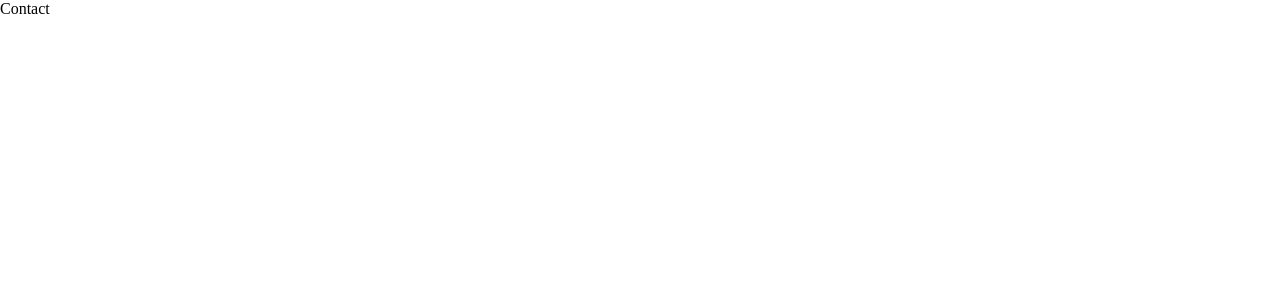
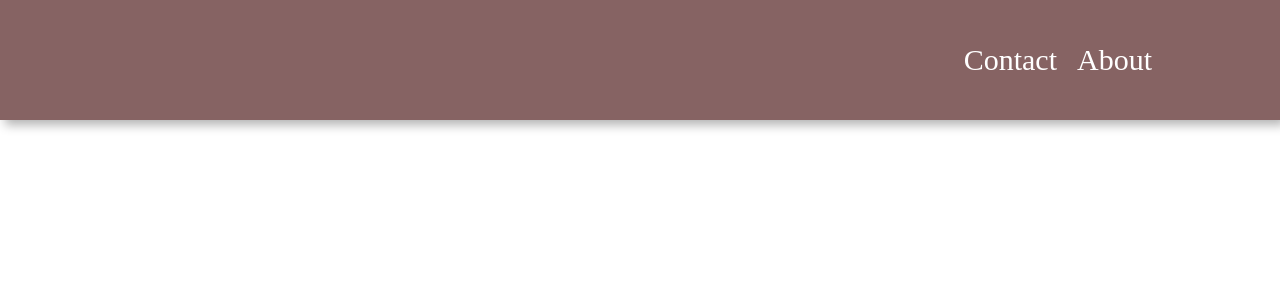
Before and after one commit to DTarkh/tbcx-react.js, a React (Vite) app: page / in a window 1280 px wide. Shown: the top 300 px of the page. Built offline with nearby package versions, Linux system fonts and the light colour scheme.

Commit message:
added navigation to navbar

```diff
--- a/src/ContactPage/Contact.jsx
+++ b/src/ContactPage/Contact.jsx
@@ -1,8 +1,11 @@
+import Navbar from "../Navigation/Navbar"
 
 
 const Contact = () => {
   return (
-    <div>Contact</div>
+    <div>
+      <Navbar/>
+    </div>
   )
 }
 
--- a/src/Navigation/Navbar.css
+++ b/src/Navigation/Navbar.css
@@ -1,5 +1,23 @@
-.nav-container{
-    background-color: red;
-    width: 100%;
-    height: 20vh;
+.nav-container {
+  background-color: rgb(134, 99, 99);
+  width: 100%;
+  height: 15vh;
+  display: flex;
+  align-items: center;
+  box-shadow: 5px 5px 10px rgba(0, 0, 0, 0.3);
+  justify-content: end;
 }
+
+ul {
+  list-style-type: none;
+  display: flex;
+  gap: 20px;
+  padding-right: 10vw;
+}
+
+.nav-link {
+  font-size: 30px;
+  color: white;
+    text-decoration: none;
+
+}
--- a/src/Navigation/Navbar.jsx
+++ b/src/Navigation/Navbar.jsx
@@ -1,9 +1,13 @@
+import { Link } from 'react-router-dom'
 import './Navbar.css'
 
 const Navbar = () => {
   return (
     <div className='nav-container'>
-fefse
+       <ul>
+        <Link  className='nav-link' to='/'> <li>Contact</li></Link>
+        <Link className='nav-link' to='/about'> <li >About</li></Link>
+       </ul>
 
     </div>
   )
```
